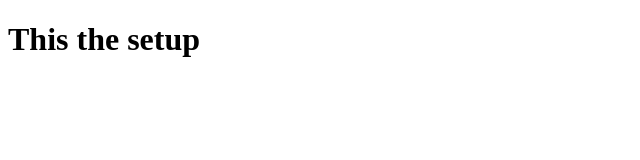
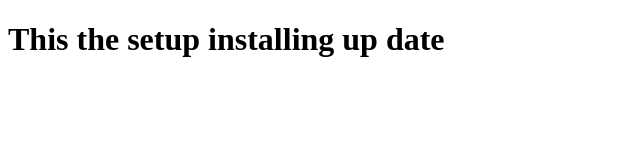
Before and after one commit to aszabo82/bootstrap-portfolio, a website: page index.html in a window 1280 px wide. Shown: the whole page, without its empty margins (0-640 px from the left). Drawn offline with Linux system fonts and the light colour scheme.

Commit message:
Second commit to portfolio

```diff
--- a/index.html
+++ b/index.html
@@ -7,6 +7,6 @@
     <title>Document</title>
   </head>
   <body>
-    <h1>This the setup</h1>
+    <h1>This the setup installing up date</h1>
   </body>
 </html>
```
Also changed, not shown: package.json (added, +24 -0 lines), 2 other files.
